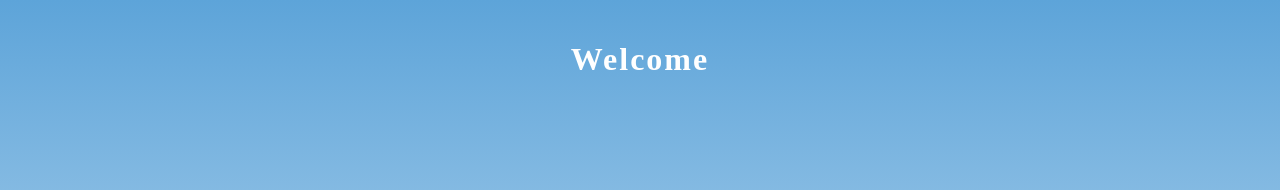
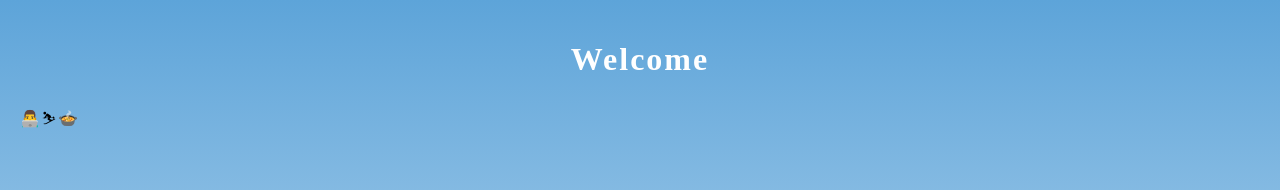
Before and after one commit to Destrudo23/Emoji-Project, a plain HTML site: page index.html in a window 1280 px wide. Shown: the top 190 px of the page. Drawn offline with Linux system fonts and the light colour scheme; a web font is replaced by a local one.

Commit message:
2 files modified

```diff
--- a/index.html
+++ b/index.html
@@ -10,5 +10,6 @@
   </head>
   <body>
     <h1>Welcome</h1>
+    <div id="emojiContainer"></div>
   </body>
 </html>
--- a/script.js
+++ b/script.js
@@ -1,5 +1,10 @@
 const myEmojis = ["👨‍💻", "⛷", "🍲"]
+const emojiContainer = document.getElementById("emojiContainer")
 
 for (let i = 0; i < myEmojis.length; i++) {
-  console.log(myEmojis[i])
+  const emoji = document.createElement("span")
+  emoji.textContent += myEmojis[i]
+  emojiContainer.append(emoji)
 }
+
+console.log(emojiContainer)
```
